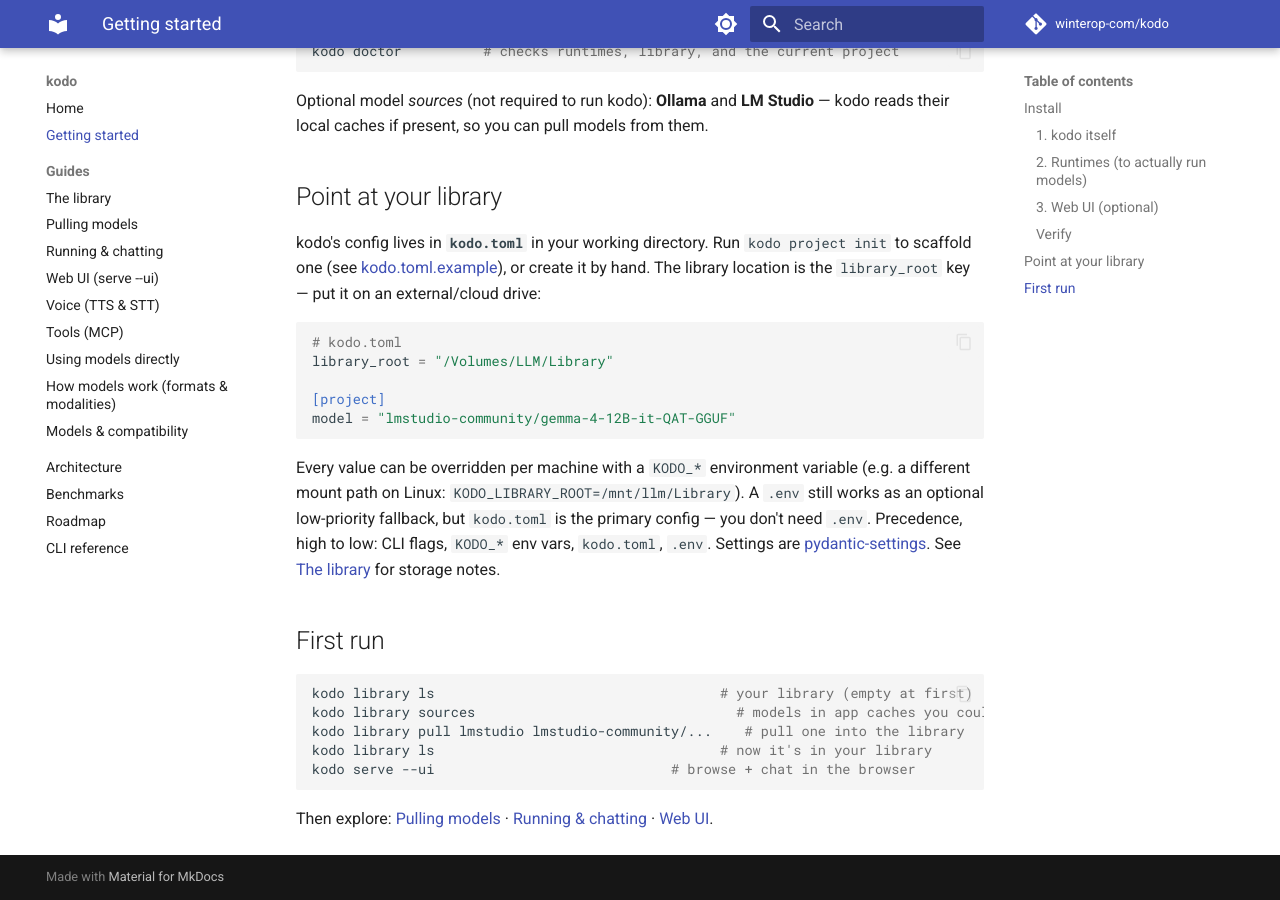
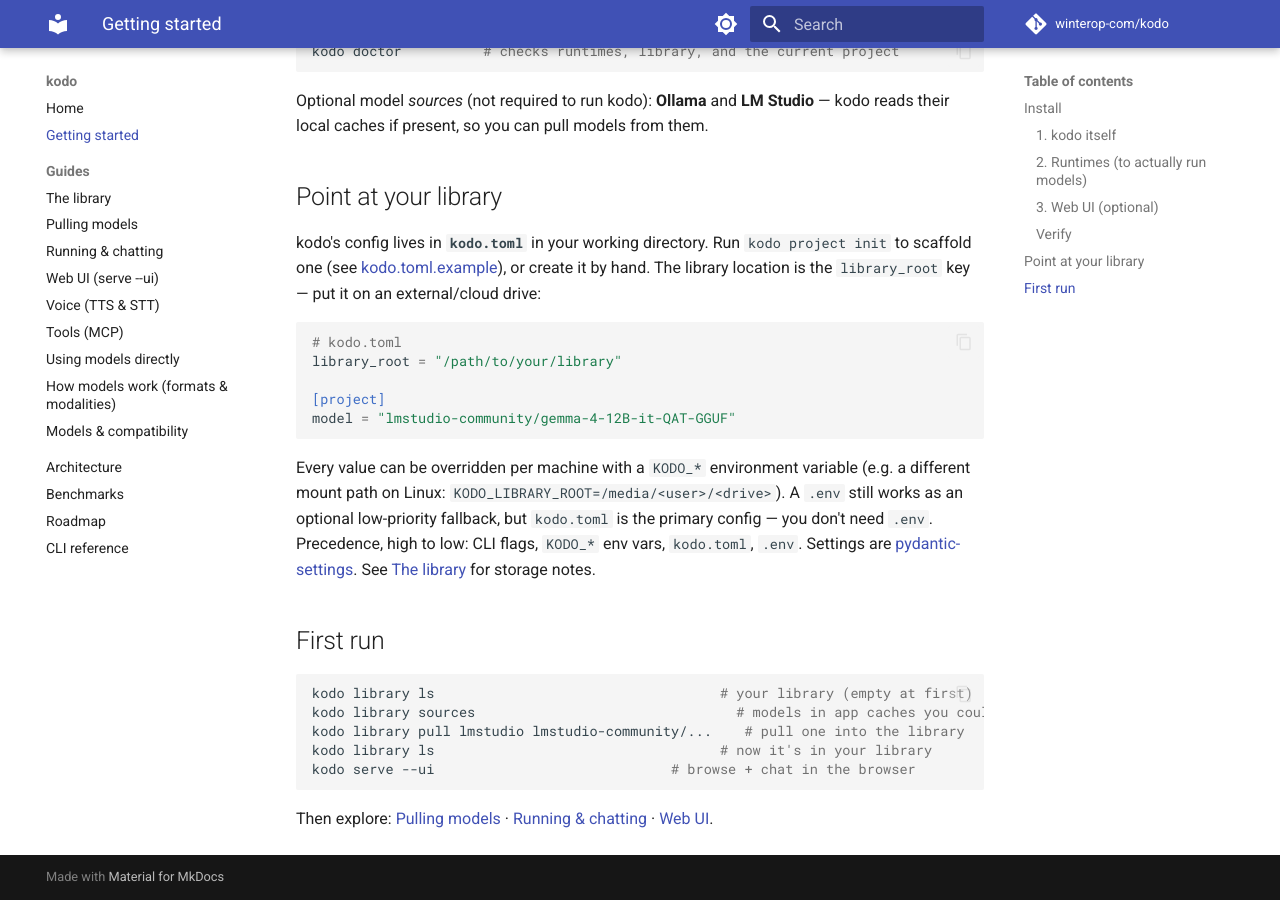
Before and after one commit to winterop-com/stabbur, an MkDocs documentation site: the page built from docs/getting-started.md, in a window 1280 px wide and 900 px high, scrolled down 1171 px. Built offline with MkDocs 1.6.1 and Material for MkDocs 9.7.7, drawn with Linux system fonts in a browser that asks for light colours; comment, search, counter and statistics services are not loaded.

Commit message:
docs: use generic library paths, not a personal drive location
Replace hardcoded /Volumes/LLM/Library (and the specific drive/mount
details) with generic placeholders like /path/to/your/library across the
README, docs, config docstring, and CLAUDE.md. Also refresh the stale
CLAUDE.md note that still described downloads landing in ./data — the
library is now strict (KODO_LIBRARY_ROOT required).

Co-Authored-By: Claude Opus 4.8 (1M context) <noreply@anthropic.com>

````diff
--- a/docs/getting-started.md
+++ b/docs/getting-started.md
@@ -56,14 +56,14 @@ an external/cloud drive:
 
 ```toml
 # kodo.toml
-library_root = "/Volumes/LLM/Library"
+library_root = "/path/to/your/library"
 
 [project]
 model = "lmstudio-community/gemma-4-12B-it-QAT-GGUF"
 ```
 
 Every value can be overridden per machine with a `KODO_*` environment variable
-(e.g. a different mount path on Linux: `KODO_LIBRARY_ROOT=/mnt/llm/Library`).
+(e.g. a different mount path on Linux: `KODO_LIBRARY_ROOT=/media/<user>/<drive>`).
 A `.env` still works as an optional low-priority fallback, but `kodo.toml` is
 the primary config — you don't need `.env`. Precedence, high to low:
 CLI flags, `KODO_*` env vars, `kodo.toml`, `.env`. Settings are
````
Also changed, not shown: CLAUDE.md (+11 -10 lines), README.md (+2 -2 lines), docs/guides/library.md (+2 -2 lines), 1 other file.
